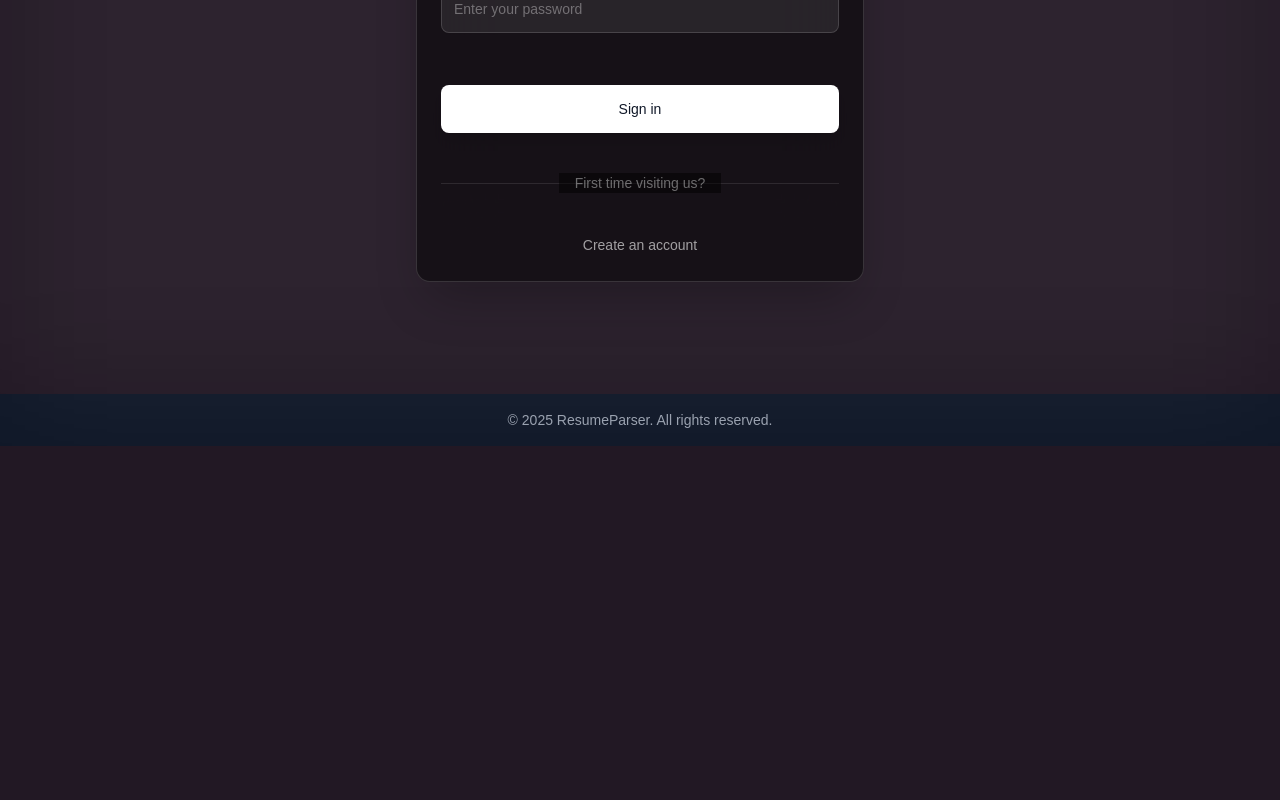
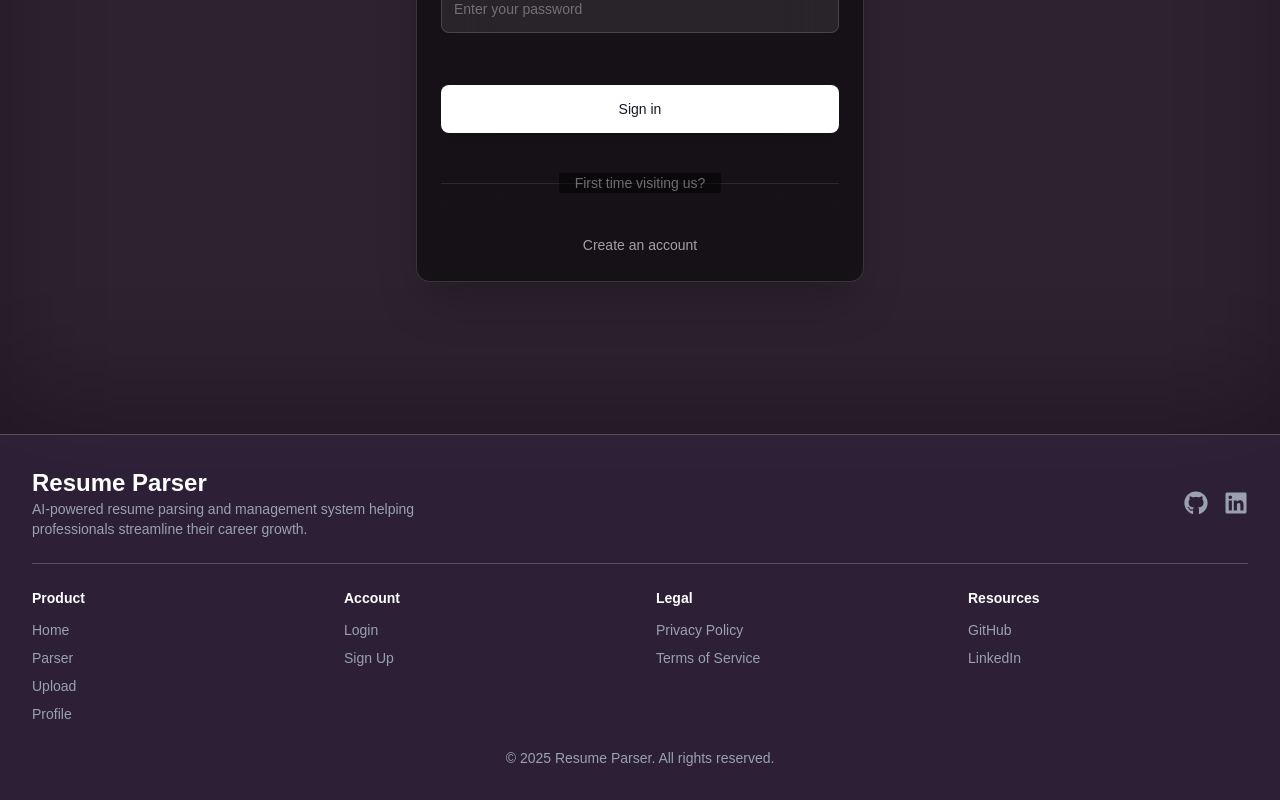
Before and after one commit to bismaysarangi/resume-parser-and-manager, a React (Vite) app in the folder frontend/: page /login in a window 1280 px wide. Shown: the part 406-1206 px from the top of the page. Before the commit the page ends 852 px from the top, so only its background shows below. Built offline with nearby package versions, Linux system fonts and the light colour scheme.

Commit message:
feat: update dependencies and enhance Footer component with navigation and social links

```diff
--- a/frontend/package.json
+++ b/frontend/package.json
@@ -19,7 +19,8 @@
     "lucide-react": "^0.525.0",
     "react": "^19.1.0",
     "react-dom": "^19.1.0",
-    "react-router-dom": "^7.7.0",
+    "react-icons": "^5.5.0",
+    "react-router-dom": "^7.9.1",
     "tailwind-merge": "^3.3.1",
     "tailwindcss": "^4.1.11"
   },
--- a/frontend/src/components/Footer.jsx
+++ b/frontend/src/components/Footer.jsx
@@ -1,13 +1,121 @@
-import React from "react";
+import { Link } from "react-router-dom";
+import { FaGithub, FaLinkedin } from "react-icons/fa";
 
-const Footer = () => {
+export default function Footer() {
   return (
-    <footer className="bg-gray-900 text-gray-400 p-4 mt-auto">
-      <div className="container mx-auto text-center text-sm">
-        &copy; {new Date().getFullYear()} ResumeParser. All rights reserved.
+    <footer className="bg-[rgb(45,32,54)] text-gray-300 py-8 mt-10 border-t border-white/20">
+      <div className="max-w-7xl mx-auto px-4 sm:px-6 lg:px-8">
+
+        {/* Branding and Description */}
+        <div className="flex flex-col md:flex-row justify-between items-center border-b border-white/20 pb-6 mb-6">
+          <div className="text-center md:text-left mb-4 md:mb-0">
+            <h2 className="text-2xl font-bold text-white">
+              Resume Parser
+            </h2>
+            <p className="text-sm text-gray-400 max-w-md">
+              AI-powered resume parsing and management system helping professionals streamline their career growth.
+            </p>
+          </div>
+
+          {/* Social Media */}
+          <div className="flex space-x-4">
+            <a
+              href="https://github.com/your-github-profile"
+              target="_blank"
+              rel="noopener noreferrer"
+              className="text-gray-400 hover:text-white transition"
+              aria-label="GitHub"
+            >
+              <FaGithub size={24} />
+            </a>
+            <a
+              href="https://linkedin.com/in/your-linkedin-profile"
+              target="_blank"
+              rel="noopener noreferrer"
+              className="text-gray-400 hover:text-white transition"
+              aria-label="LinkedIn"
+            >
+              <FaLinkedin size={24} />
+            </a>
+          </div>
+        </div>
+
+        {/* Navigation Links */}
+        <div className="grid grid-cols-2 md:grid-cols-4 gap-8 text-sm text-gray-400">
+          <div>
+            <h3 className="font-semibold text-white mb-3">Product</h3>
+            <ul className="space-y-2">
+              <li>
+                <Link to="/" className="hover:text-white transition">Home</Link>
+              </li>
+              <li>
+                <Link to="/parser" className="hover:text-white transition">Parser</Link>
+              </li>
+              <li>
+                <Link to="/upload" className="hover:text-white transition">Upload</Link>
+              </li>
+              <li>
+                <Link to="/profile" className="hover:text-white transition">Profile</Link>
+              </li>
+            </ul>
+          </div>
+
+          <div>
+            <h3 className="font-semibold text-white mb-3">Account</h3>
+            <ul className="space-y-2">
+              <li>
+                <Link to="/login" className="hover:text-white transition">Login</Link>
+              </li>
+              <li>
+                <Link to="/signup" className="hover:text-white transition">Sign Up</Link>
+              </li>
+            </ul>
+          </div>
+
+          <div>
+            <h3 className="font-semibold text-white mb-3">Legal</h3>
+            <ul className="space-y-2">
+              <li>
+                <Link to="/privacy" className="hover:text-white transition">Privacy Policy</Link>
+              </li>
+              <li>
+                <Link to="/terms" className="hover:text-white transition">Terms of Service</Link>
+              </li>
+            </ul>
+          </div>
+
+          <div>
+            <h3 className="font-semibold text-white mb-3">Resources</h3>
+            <ul className="space-y-2">
+              <li>
+                <a
+                  href="https://github.com/your-github-profile"
+                  target="_blank"
+                  rel="noopener noreferrer"
+                  className="hover:text-white transition"
+                >
+                  GitHub
+                </a>
+              </li>
+              <li>
+                <a
+                  href="https://linkedin.com/in/your-linkedin-profile"
+                  target="_blank"
+                  rel="noopener noreferrer"
+                  className="hover:text-white transition"
+                >
+                  LinkedIn
+                </a>
+              </li>
+            </ul>
+          </div>
+        </div>
+
+        {/* Copyright */}
+        <div className="text-center text-gray-400 text-sm mt-6">
+          © {new Date().getFullYear()} Resume Parser. All rights reserved.
+        </div>
       </div>
     </footer>
   );
-};
-
-export default Footer;
+}
```
Also changed, not shown: 1 other file (tests, documents, lock files or other folders).
